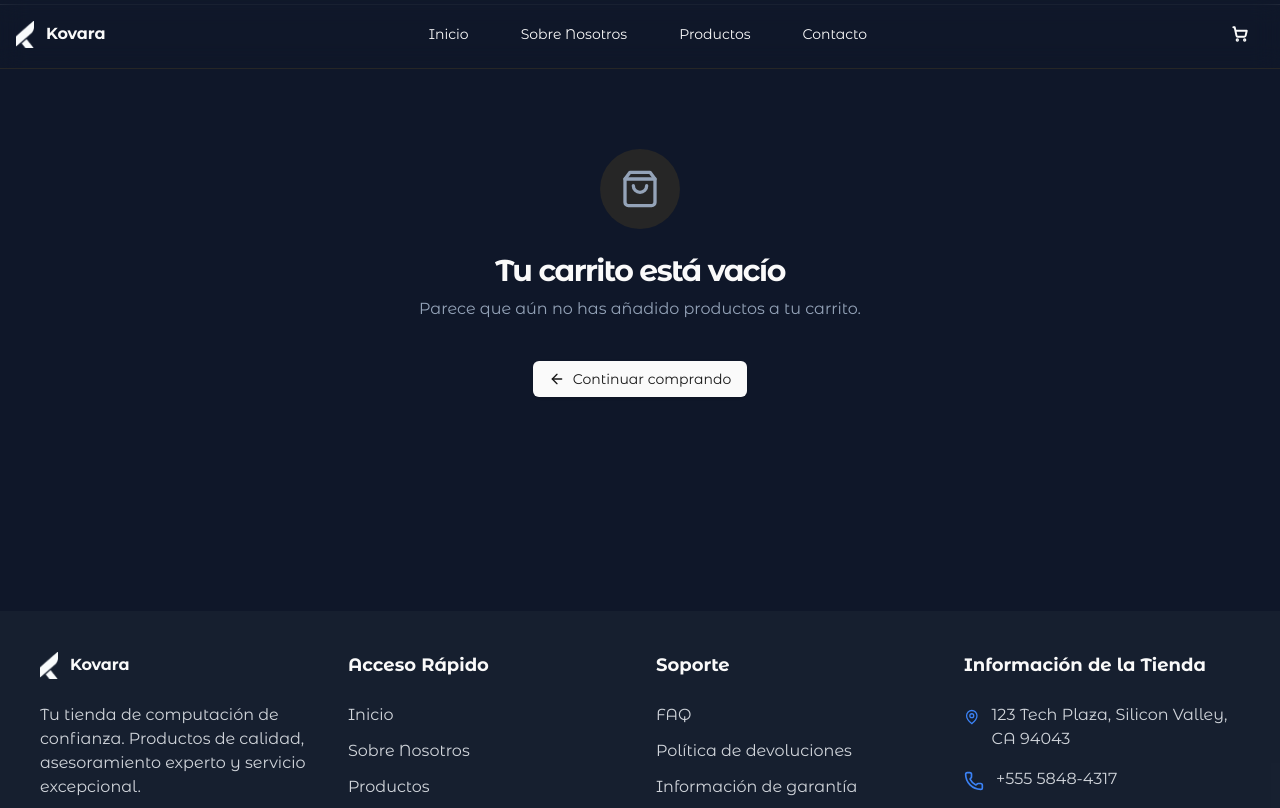
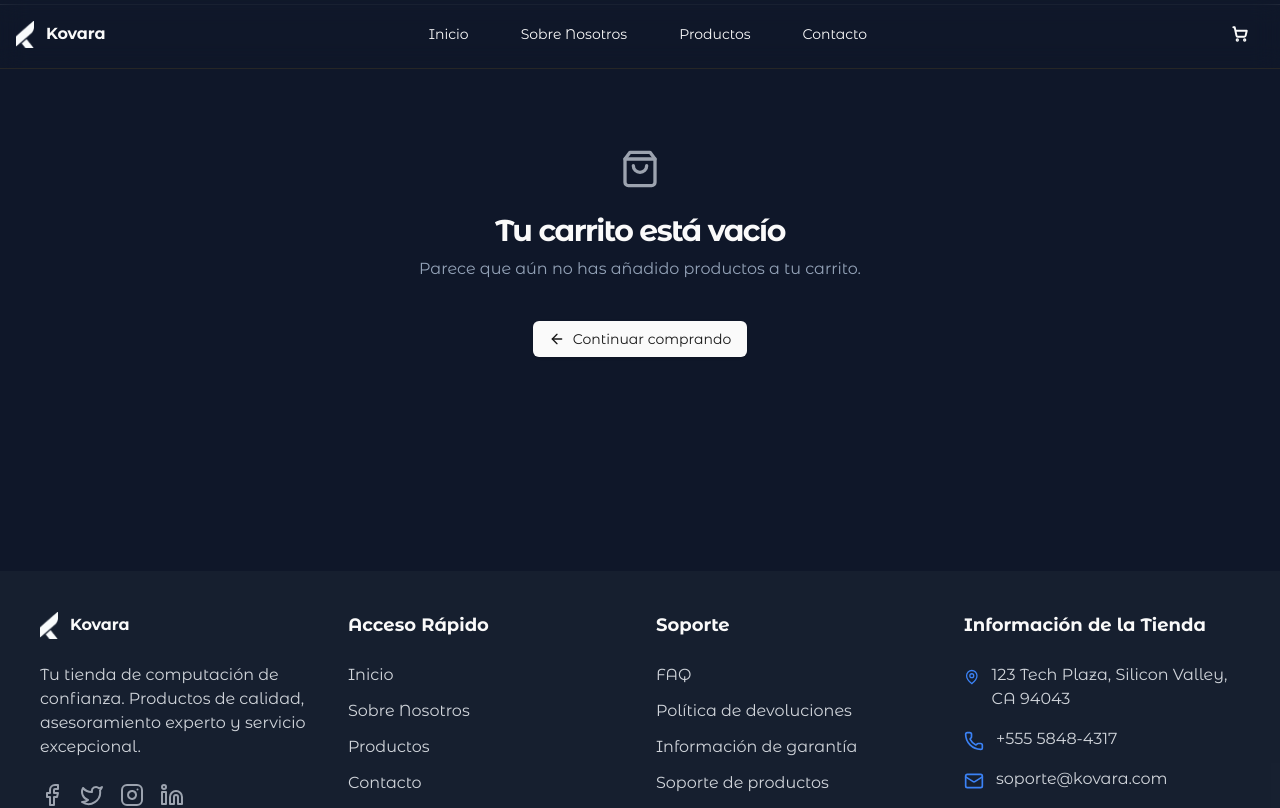
Before and after one commit to aaronportobanco/kovara-website, a Next.js app: page /cart-products in a window 1280 px wide. Shown: the top 808 px of the page. Built offline with nearby package versions, Linux system fonts and the light colour scheme.

Commit message:
fix: simplify EmptyCart component by removing unnecessary wrapper around ShoppingBag icon

```diff
--- a/src/app/cart-products/components/EmptyCart.jsx
+++ b/src/app/cart-products/components/EmptyCart.jsx
@@ -6,9 +6,7 @@ const EmptyCart = () => {
   return (
     <div className="container px-4 py-16 pt-20 md:px-6">
       <div className="flex flex-col items-center justify-center space-y-6 text-center">
-        <div className="flex h-20 w-20 items-center justify-center rounded-full bg-muted">
-          <ShoppingBag className="h-10 w-10 text-muted-foreground" />
-        </div>
+          <ShoppingBag className="h-10 w-10 text-gray-400" />
         <div className="space-y-2">
           <h1 className="text-3xl font-bold tracking-tighter">
             Tu carrito está vacío
```
